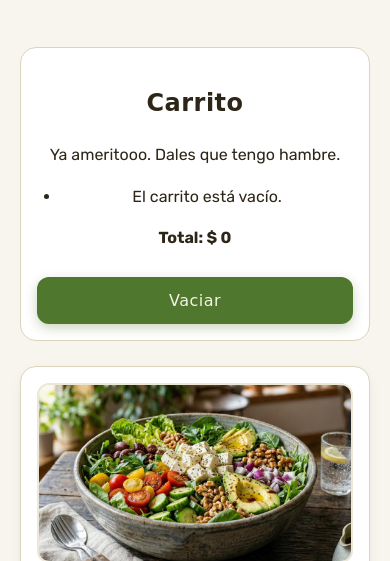
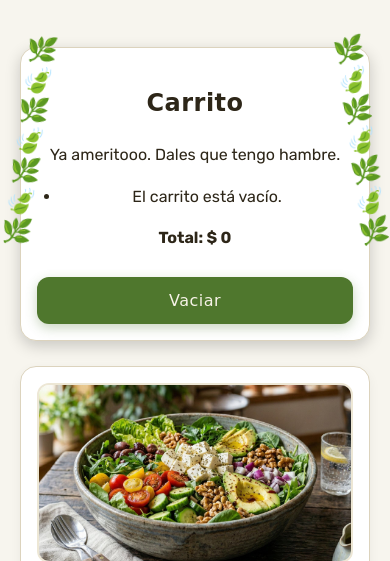
Before and after one commit to ruthib4rr4-cmyk/MI-PANTANO, a plain HTML site: page menu.html in a window 390 px wide. Shown: the part 283-844 px from the top of the page. Drawn offline with Linux system fonts and the light colour scheme; a web font is replaced by a local one.

Commit message:
Agrego decoracion de lianas en carritos y personajes

```diff
--- a/estilos.css
+++ b/estilos.css
@@ -1015,3 +1015,58 @@ header nav a:focus-visible {
         font-size: 16px;
     }
 }
+/* Decoración de lianas del pantano */
+
+/* Decoración de todos los carritos del pantano */
+
+.carrito {
+    position: relative;
+    border: 4px solid #526b32;
+    border-radius: 20px;
+    background-color: #f5f0df;
+    padding: 45px;
+    box-shadow: 0 5px 15px #00000030;
+}
+
+.carrito::before,
+.carrito::after {
+    content: "🌿🍃🌿🍃🌿🍃🌿";
+    position: absolute;
+    font-size: 45px;
+    pointer-events: none;
+    writing-mode: vertical-rl;
+    z-index: 1;
+}
+
+.carrito::before {
+    top: -15px;
+    left: -25px;
+    transform: rotate(8deg);
+}
+
+.carrito::after {
+    top: -15px;
+    right: -25px;
+    transform: rotate(-8deg);
+}
+
+/* Adaptación a celulares */
+
+@media (max-width: 600px) {
+    .carrito {
+        padding: 25px;
+    }
+
+    .carrito::before,
+    .carrito::after {
+        font-size: 25px;
+    }
+
+    .carrito::before {
+        left: -12px;
+    }
+
+    .carrito::after {
+        right: -12px;
+    }
+}
--- a/menu.html
+++ b/menu.html
@@ -26,8 +26,7 @@
     <section class="menu-general">
         <h1 class="titulo-fiona">MENÚ GENERAL DEL PANTANO</h1>
 
-        <section class="carrito" aria-labelledby="titulo-carrito">
-            <h2 id="titulo-carrito">Carrito</h2>
+<section class="carrito marco-pantano" aria-labelledby="titulo-carrito">            <h2 id="titulo-carrito">Carrito</h2>
             <p>Ya ameritooo. Dales que tengo hambre.</p>
             <div aria-live="polite">
                 <ul id="productos-carrito">
@@ -102,7 +101,7 @@
     </div>
 </div>
 <div class="plato">
-    <h2 id="plato-8">Miniburguer</h2>
+    <h2 id="plato-8">Ratas rostizadas</h2>
     <img src="./fotos/burguer.jpg" alt="Miniburguer">
     <p>Tres mini hamburguesas acompañadas de salsa criolla, mayonesa al ajo y mostaza dulce.</p>
     <div class="pedido-plato">
```
